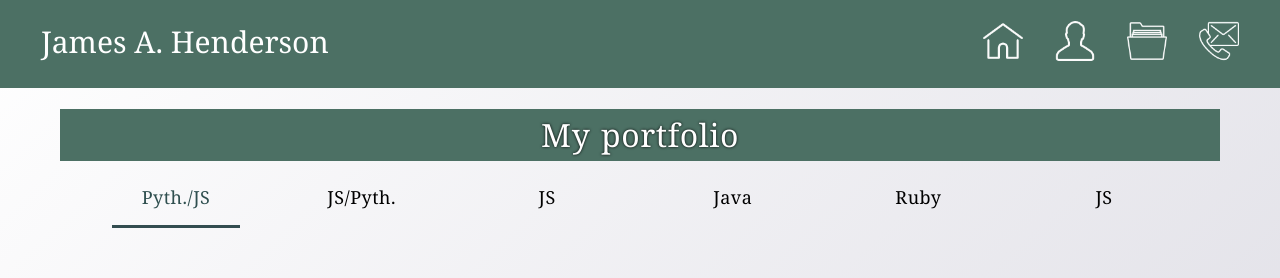
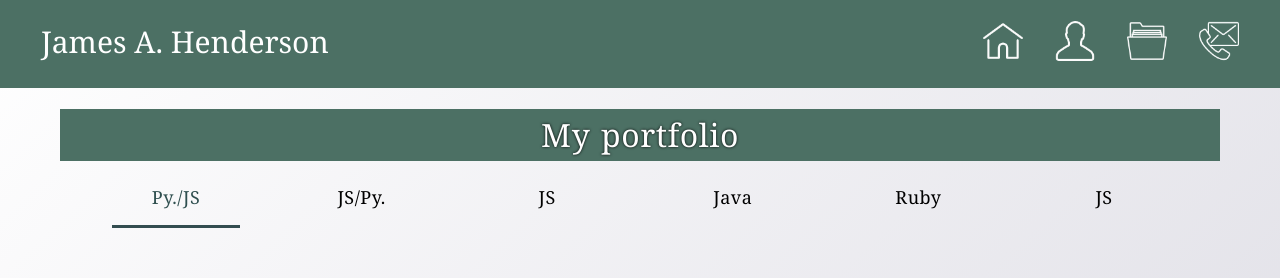
Before and after one commit to jah1603/jQuery-ReactJS-carousels, a React (Create React App) app: page /portfolio in a window 1280 px wide. Shown: the top 278 px of the page. Built offline with nearby package versions, Linux system fonts and the light colour scheme.

Commit message:
abbreviate Python to Py due to space constraints

```diff
--- a/src/components/Portfolio.js
+++ b/src/components/Portfolio.js
@@ -88,8 +88,8 @@ class Portfolio extends React.Component {
     <h1 className="headline"> My portfolio</h1>
 
     <p id="cf7_controls-projects" style={{justifyContent: 'center', marginBottom: '4%'}}>
-      <div className="selected project-header" style={{display: 'inline-block', width: '11%', textAlign: 'center', paddingBottom: '1%'}}>Pyth./JS</div>
-      <div className="project-header" style={{display: 'inline-block', width: '11%', textAlign: 'center', paddingBottom: '1%'}}>JS/Pyth.</div>
+      <div className="selected project-header" style={{display: 'inline-block', width: '11%', textAlign: 'center', paddingBottom: '1%'}}>Py./JS</div>
+      <div className="project-header" style={{display: 'inline-block', width: '11%', textAlign: 'center', paddingBottom: '1%'}}>JS/Py.</div>
       <div className="project-header" style={{display: 'inline-block', width: '11%', textAlign: 'center', paddingBottom: '1%'}}>JS</div>
       <div className="project-header" style={{display: 'inline-block', width: '11%', paddingBottom: '1%'}}>Java</div>
       <div className="project-header" style={{display: 'inline-block', width: '11%', paddingBottom: '1%'}}>Ruby</div>
```
